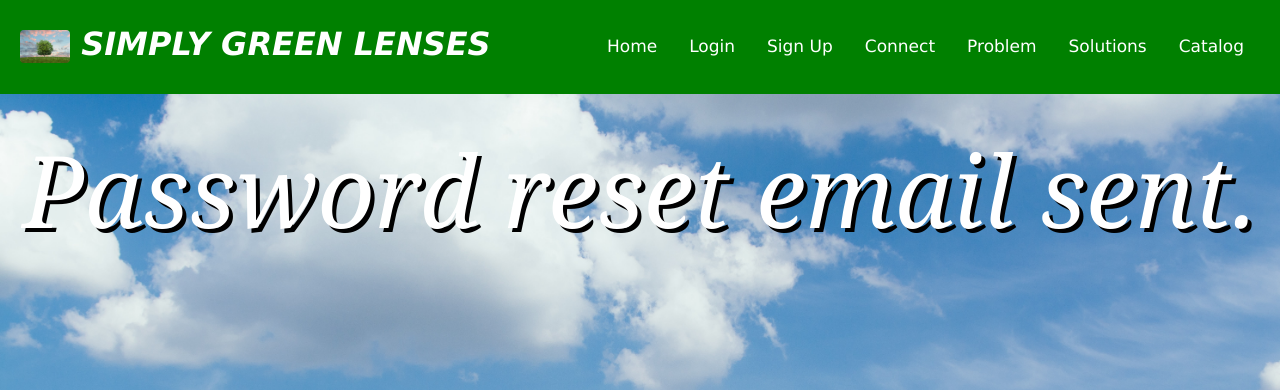
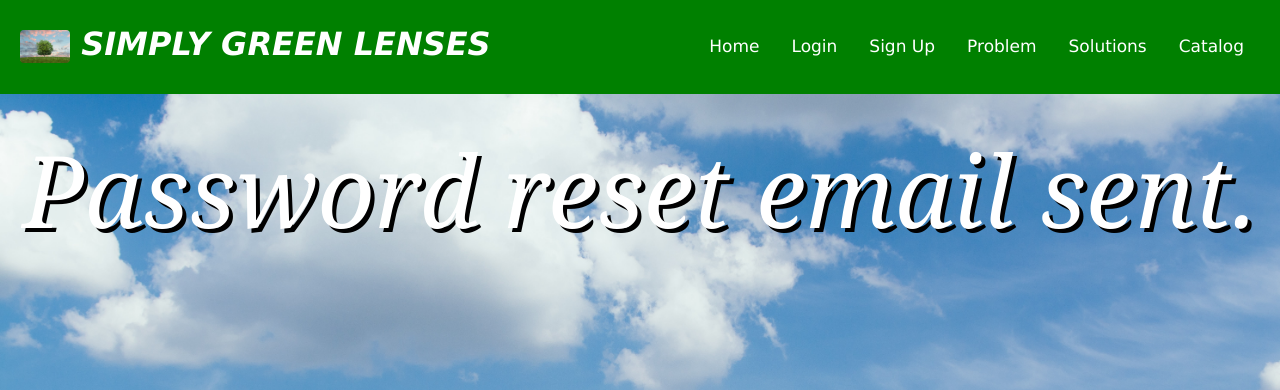
Before and after one commit to awishto-write/CarbonFootprintProject, a Python web app: template frontend/templates/reset_success.html in a window 1280 px wide. Shown: the top 390 px of the page. Run offline with Jinja, Linux system fonts and the light colour scheme; the template is opened without the code that fills it, so the values that code supplies are empty.

Commit message:
Update reset_success.html

```diff
--- a/frontend/templates/reset_success.html
+++ b/frontend/templates/reset_success.html
@@ -18,7 +18,6 @@
   <a  href="/">Home</a>
   <a  href="/login">Login</a>
   <a href="/create_user">Sign Up</a>
-  <a href="Connect.html">Connect</a>
   <a href="Problem.html">Problem</a>
   <a href="Solutions.html">Solutions</a>
   <a href="Calculations.html">Catalog</a>
```
